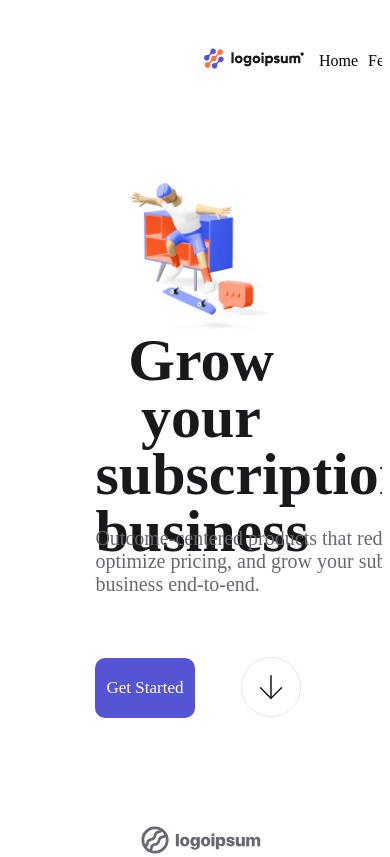
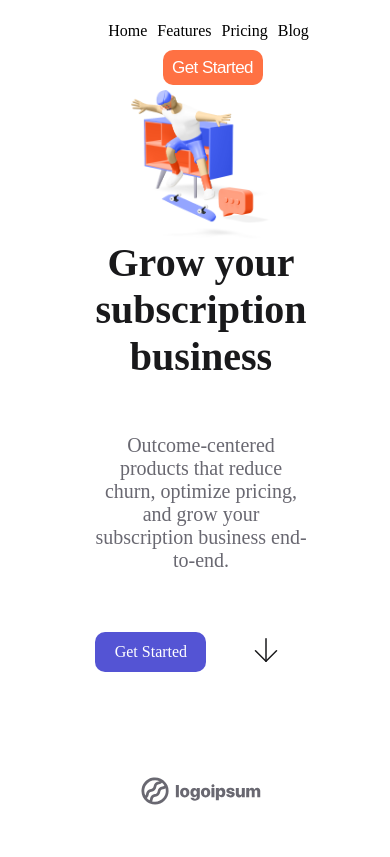
Before and after one commit to Neket27/WSfrontend, a plain HTML site: page index.html in a window 390 px wide. Shown: the top 857 px of the page. Drawn offline with Linux system fonts and the light colour scheme.

Commit message:
corrected some shortcomings

```diff
--- a/index.html
+++ b/index.html
@@ -12,15 +12,15 @@
 </head>
 <body>
 <header class="header">
-    <img class="heder__logo" src="images/logo/logo.png">
-    <nav class="heder-nav__menu nav">
-        <li class="heder-li__menu"><a class="menu__a">Home</a></li>
-        <li class="heder-li__menu"><a class="menu__a">Features</a></li>
-        <li class="heder-li__menu"><a class="menu__a">Pricing</a></li>
-        <li class="heder-li__menu"><a class="menu__a">Blog</a></li>
+    <img class="header__logo" src="images/logo/logo.png">
+    <nav class="header-nav__menu nav">
+        <li class="header-li__menu"><a class="menu__a">Home</a></li>
+        <li class="header-li__menu"><a class="menu__a">Features</a></li>
+        <li class="header-li__menu"><a class="menu__a">Pricing</a></li>
+        <li class="header-li__menu"><a class="menu__a">Blog</a></li>
     </nav>
 
-    <button class="heder__button">Get Started</button>
+    <button class="header__button">Get Started</button>
 
 </header>
 <main
@@ -38,7 +38,7 @@
             <div class="main-landing__block-button">
                 <button class="main-landing__button">Get Started</button>
                 <button class="main-landing__button-svg">
-                    <img class="main-landing__downArrow--img" src="images/DownArrow.svg"/>
+                    <img class="main-landing__arrow-down-img" src="images/arrow-down.svg"/>
                 </button>
             </div>
         </div>
@@ -72,6 +72,7 @@
             <p class="main-landing__text main-landing__text-hero">
                 Accurate, real-time reporting at your fingertips. Getting data has never been easier.
             </p>
+<!--              ///////////////////////////////-->
             <div class="main-landing__blockButton">
                 <a class="main-landing__hero-button">Learn more</a>
             </div>
--- a/styles/adaptive.css
+++ b/styles/adaptive.css
@@ -67,7 +67,7 @@
     }
 }
 
-@media screen and (max-width: 700px) {
+@media screen and (max-width: 790px) {
     .main-landing__wrapper {
         width: 60%;
     }
@@ -78,10 +78,6 @@
         flex-direction: column;
         justify-content: center;
         align-items: center;
-    }
-
-    .main-landing__downArrow--img {
-        order: 1;
     }
 
     .main-landing__wrapper {
@@ -97,3 +93,59 @@
         margin-bottom: 15px;
     }
 }
+
+@media screen and (max-width: 570px) {
+    .main-landing-pricing {
+        width: 100%;
+        justify-content: center;
+    }
+
+    .main-landing-pricing__content {
+        width: 100%;
+    }
+
+    .main-landin-pricing__plan {
+        font-size: 30px;
+        width: 80%;
+    }
+}
+
+@media screen and (max-width: 530px) {
+    .main-landing__title {
+        width: 100%;
+        text-align: center;
+        line-height: 47px;
+        font-size: 40px;
+        margin-bottom: 15px;
+    }
+
+    .main-landing__text {
+        width: 100%;
+        height: auto;
+        text-align: center;
+    }
+
+    .main-landing__button {
+        margin-right: 40px;
+        width: 111px;
+        height: 40px;
+        border-radius: 10px;
+        font-size: 16px;
+    }
+
+    .main-landing__button-svg {
+        height: 40px;
+        width: 40px;
+    }
+}
+
+@media screen and (max-width: 410px) {
+    .main-landin-pricing__swith {
+        width: auto;
+        height: auto;
+    }
+
+    .main-landing-pricing__button {
+        padding: 13px 45px 13px 45px;
+    }
+}
--- a/styles/header.css
+++ b/styles/header.css
@@ -7,42 +7,44 @@
     margin-bottom: 100px;
 }
 
-.heder__logo {
+.header__logo {
     width: 200px;
     height: 41px;
     margin-top: 10px;
 }
 
-.heder-nav__menu {
+.header-nav__menu {
     display: flex;
     margin-left: 173px;
     gap: 0px 49px;
 }
 
-.menu__a{
+.menu__a {
     padding-bottom: 7px;
 }
+
 .menu__a:hover {
     cursor: pointer;
     margin-bottom: 10px;
-    border-bottom: 3px solid #2d2d6c;
+    border-bottom: 3px solid #5454D4;
 }
 
-.heder__button:hover {
+.header__button {
+    border: none
+}
+
+.header__button:hover {
     background: #B14A19FF;
     border-color: #B14A19FF;
     transition: all ease 0.5s;
 }
 
-.heder-li__menu {
+.header-li__menu {
     list-style-type: none;
     margin-top: 14px;
 }
 
-.heder-menu__a {
-    font-style: none;
-}
-.heder__button {
+.header__button {
     margin-left: 159px;
     height: 60px;
     width: 211px;
@@ -54,7 +56,6 @@
     border-color: #FF7143;
     background: #FF7143;
     color: #FFFFFF;
-
 }
 
 @media screen and (max-width: 1300px) {
@@ -64,12 +65,12 @@
         margin-right: 86px;
     }
 
-    .heder-nav__menu {
+    .header-nav__menu {
         margin-left: 50px;
         gap: 25px;
     }
 
-    .heder__button {
+    .header__button {
         margin-left: 59px;
     }
 }
@@ -82,12 +83,12 @@
         margin-right: 36px;
     }
 
-    .heder-nav__menu {
+    .header-nav__menu {
         margin-left: 20px;
         gap: 18px;
     }
 
-    .heder__button {
+    .header__button {
         margin-left: 39px;
         height: 50px;
         width: 175px;
@@ -96,24 +97,49 @@
 }
 
 @media screen and (max-width: 950px) {
-    .heder__logo {
+    .header__logo {
         width: 100px;
         height: 21px;
         margin-top: 10px;
     }
+
     header {
         margin-left: 20px;
         margin-right: 26px;
     }
 
-    .heder-nav__menu {
+    .header-nav__menu {
         margin-left: 15px;
         gap: 10px;
     }
 
-    .heder__button {
+    .header__button {
         margin-left: 23px;
         height: 40px;
         width: 111px;
     }
 }
+
+@media screen and (max-width: 410px) {
+    .header {
+        flex-direction: column;
+        justify-content: center;
+        align-items: center;
+        margin: 0;
+        gap: 10px;
+    }
+
+    .header__logo {
+        display: none;
+    }
+
+    .header-nav__menu {
+        order: 1;
+    }
+
+    .header__button {
+        width: 100px;
+        height: 35px;
+        order: 2;
+    }
+}
--- a/styles/landing.css
+++ b/styles/landing.css
@@ -54,6 +54,8 @@ html, body {
 }
 
 .main-landing__button-svg {
+    height: 48px;
+    width: 48px;
     border: none;
     background: none;
 }
@@ -63,9 +65,12 @@ html, body {
     background: #2d2d6c;
 }
 
+.main-landing__button-svg {
+    height: 68px;
+    width: 68px;
+}
+
 .main-landing__button-svg:hover {
-    height: 66px;
-    width: 68px;
     cursor: pointer;
     border-radius: 100px;
     border: 1px solid black;
@@ -138,14 +143,11 @@ html, body {
 .main-landing-facilities-img1 {
     height: 64px;
     width: 114px;
-
-
 }
 
 .main-landing-facilities-img2 {
     height: 97px;
     width: 151px;
-
 }
 
 .main-landing-facilities-img3 {
@@ -201,7 +203,6 @@ html, body {
     align-items: center;
     border-radius: 0px 10px 10px 0px;
     background: #F7F7FB;
-
 }
 
 .main-landing-pricing__button {
```
Also changed, not shown: images/DownArrow.svg (deleted), images/arrow-down.svg (added).
